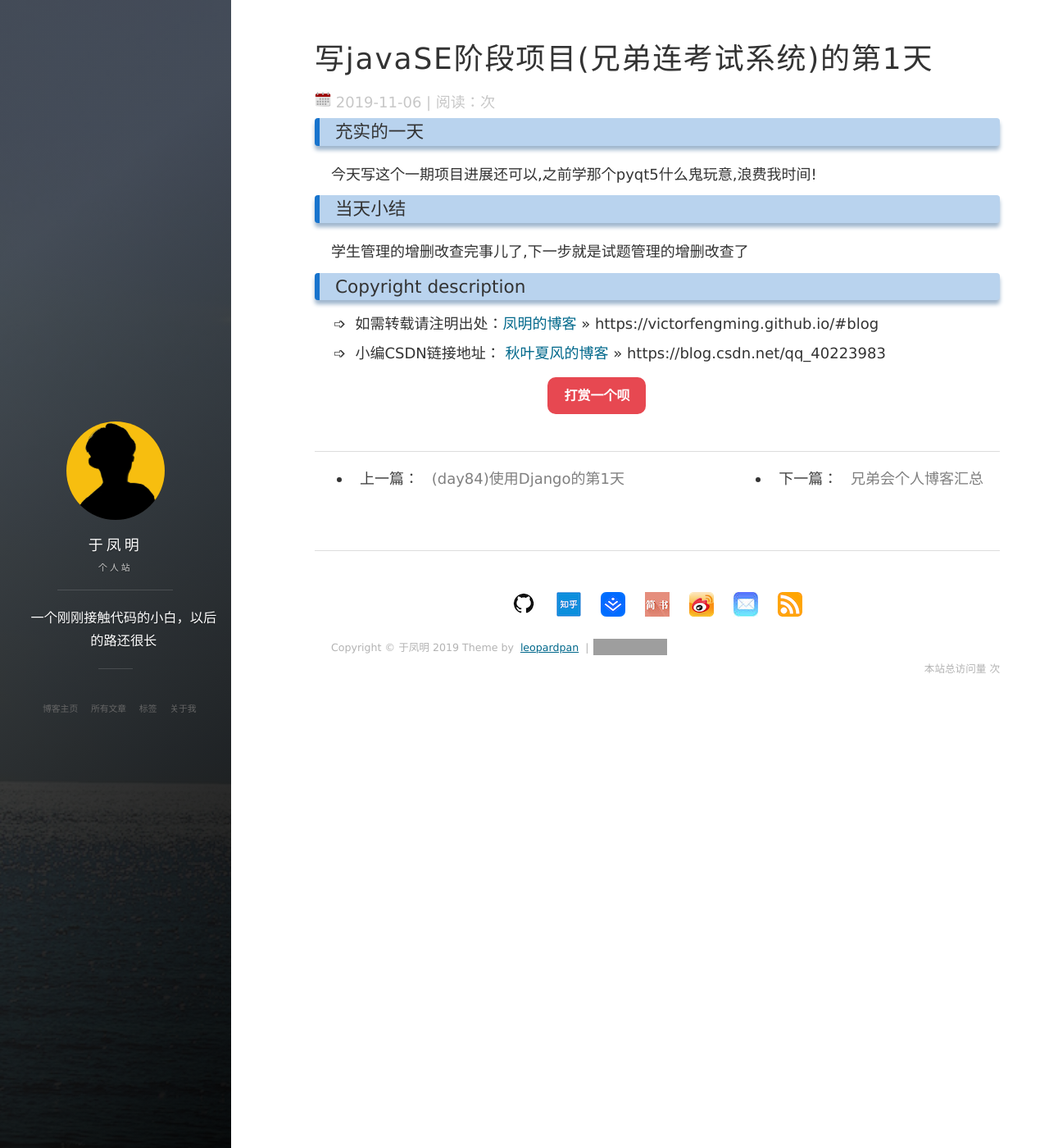
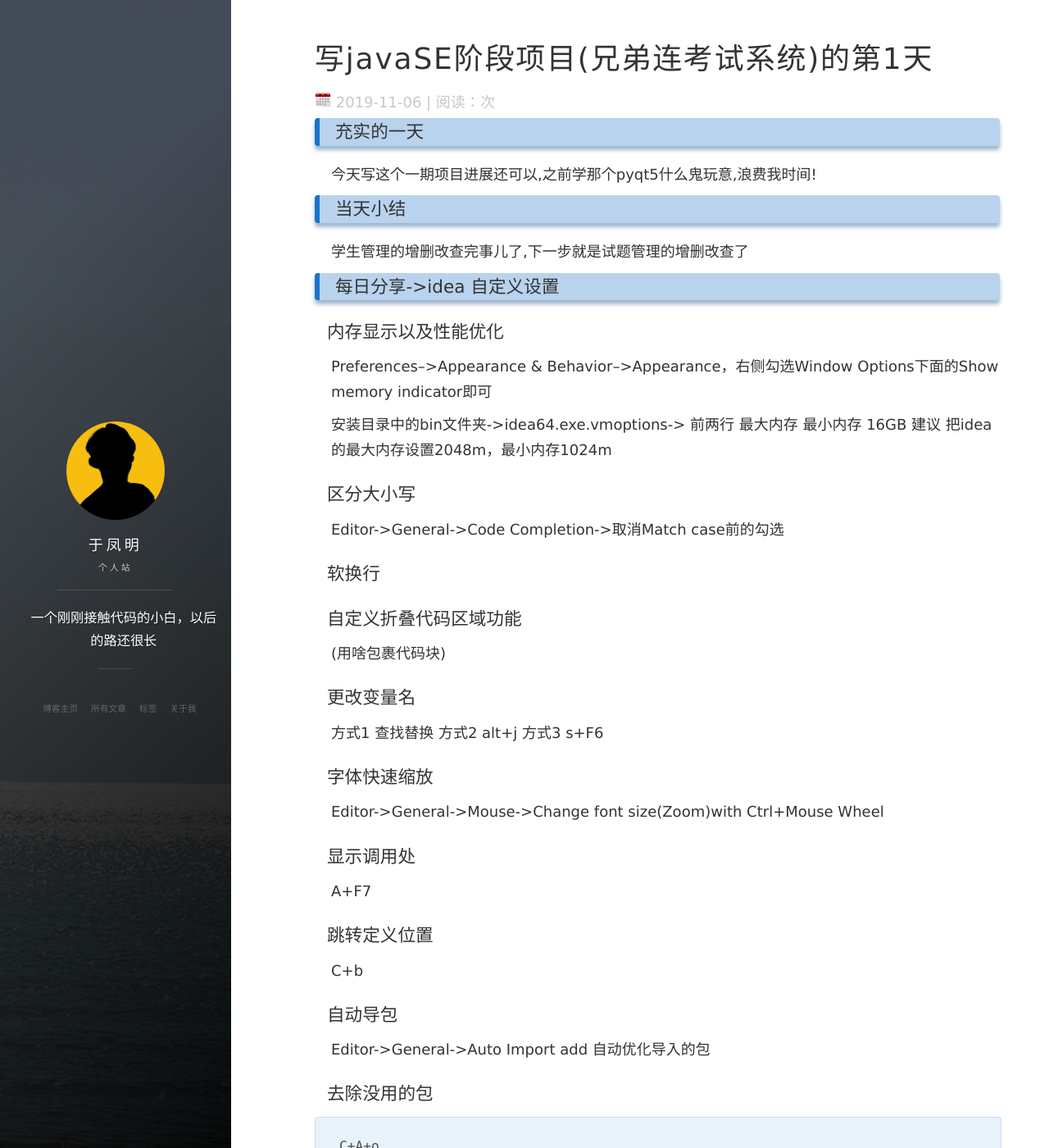
Before and after one commit to victorfengming/victorfengming.github.io.leopardpan, a Jekyll site: the page built from _posts/daily/November/2019-11-06-day85.md, in a window 1280 px wide and 1400 px high. Shown: the whole window at 82% size. Built offline with Jekyll 4.4.1, drawn with Linux system fonts in a browser that asks for light colours; nearby versions of some CDN libraries; comment, search, counter and statistics services are not loaded; some of the changed text lies outside the part shown; grey boxes are pictures that could not be loaded.

Commit message:
日常日报第85天,idea相关设置

```diff
--- a/_posts/daily/November/2019-11-06-day85.md
+++ b/_posts/daily/November/2019-11-06-day85.md
@@ -10,3 +10,53 @@ tags: XDH
 ### 当天小结
 
 学生管理的增删改查完事儿了,下一步就是试题管理的增删改查了
+
+### 每日分享->idea 自定义设置
+
+#### 内存显示以及性能优化
+Preferences-->Appearance & Behavior-->Appearance，右侧勾选Window Options下面的Show memory indicator即可
+
+安装目录中的bin文件夹->idea64.exe.vmoptions-> 前两行 最大内存 最小内存 16GB 建议 把idea的最大内存设置2048m，最小内存1024m
+
+#### 区分大小写
+Editor->General->Code Completion->取消Match case前的勾选
+
+#### 软换行
+
+#### 自定义折叠代码区域功能
+(用啥包裹代码块)
+#### 更改变量名
+方式1 查找替换
+方式2 alt+j
+方式3 s+F6
+#### 字体快速缩放
+Editor->General->Mouse->Change font size(Zoom)with Ctrl+Mouse Wheel
+#### 显示调用处
+A+F7
+#### 跳转定义位置
+C+b
+#### 自动导包
+  Editor->General->Auto Import
+    add 自动优化导入的包
+
+#### 去除没用的包
+
+    C+A+o
+    Editor->General->Auto Import->Optimize
+
+#### 类结构
+
+#### TODO
+
+#### 并行运行or重新运行
+配置运行方式 edit configurations
+#### 统计代码量
+statistic插件
+#### 强行假装git
+本地文件的历史记录
+项目右键->Local History ->Show Hisory
+Put Label
+#### IDEA中调试代码
+https://victorfengming.github.io/2019/10/jetbrains-idea-debug/
+#### IDEA使用git
+https://victorfengming.github.io/2019/10/git-idea/
```
